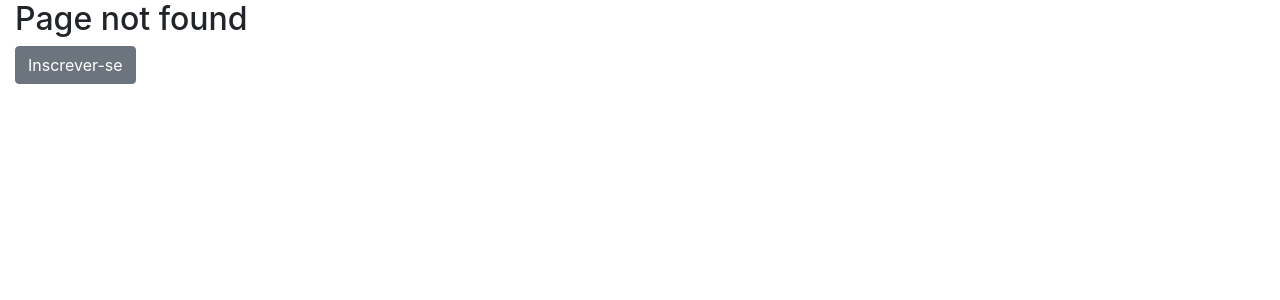
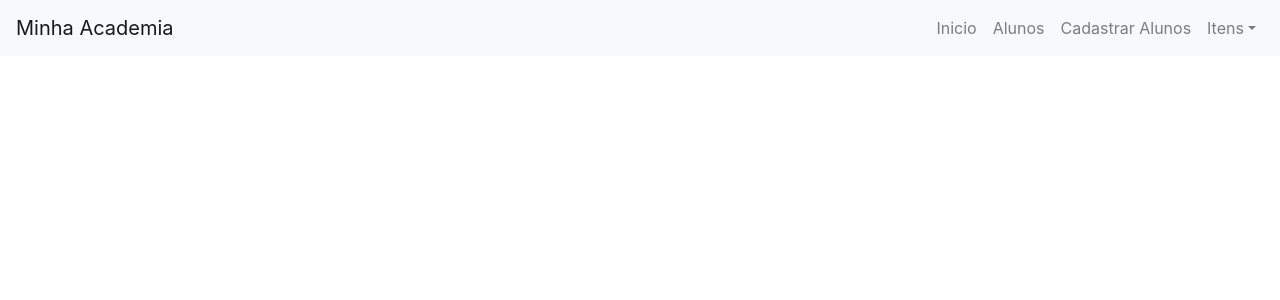
Before and after one commit to RaphaelDoBu/Minha-Academia-FrontEnd, a React (Create React App) app: page /nav in a window 1280 px wide. Before the commit this address had no page. Shown: the top 300 px of the page. Built offline with nearby package versions, Linux system fonts and the light colour scheme.

Commit message:
nav bar criada e com rotas

```diff
--- a/src/App.js
+++ b/src/App.js
@@ -8,6 +8,7 @@ import Academia from './components/Academia/academia'
 import CadastroCliente from './components/Cadastro-Cliente/cadastro-cliente'
 import AcademiaEditar from './components/Academia/academia-dados'
 import NotFound from './components/NotFound'
+import NavBar from './components/navbar';
 
 class App extends Component {
   render() {
@@ -22,6 +23,8 @@ class App extends Component {
                   <Route path="/logout" component={Logout} />
                   <Route path="/matricula" component={CadastroCliente} />
                   <Route path="/academia-editar" component={AcademiaEditar} />
+                  <Route path="/nav" component={NavBar}/>
+
                   <Route component={NotFound} />
                 </Switch>
               </div>
--- a/src/components/Cadastro-Cliente/cadastro-cliente.jsx
+++ b/src/components/Cadastro-Cliente/cadastro-cliente.jsx
@@ -106,7 +106,6 @@ class CadastroCliente extends Component {
         if (this.state.toDashboard === true) {
             return <Redirect to='/login' />
         }
-
 
         return (
             <div className="container">
--- /dev/null
+++ b/src/components/navbar.jsx
@@ -0,0 +1,61 @@
+import React from 'react';
+import { Collapse, Navbar, NavbarToggler, NavbarBrand, Nav, NavItem, NavLink, UncontrolledDropdown,
+  DropdownToggle, DropdownMenu, DropdownItem } from 'reactstrap';
+
+export default class NavBar extends React.Component {
+  constructor(props) {
+    super(props);
+
+    this.toggle = this.toggle.bind(this);
+    this.state = {
+      isOpen: false
+    };
+  }
+
+  toggle() {
+    this.setState({
+      isOpen: !this.state.isOpen
+    });
+  }
+
+  render() {
+    return (
+      <div>
+        <Navbar color="light" light expand="md">
+          <NavbarBrand href="/">Minha Academia</NavbarBrand>
+          <NavbarToggler onClick={this.toggle} />
+          <Collapse isOpen={this.state.isOpen} navbar>
+            <Nav className="ml-auto" navbar>
+              <NavItem>
+                <NavLink href="/">Inicio</NavLink>
+              </NavItem>
+              <NavItem>
+                <NavLink href="/matricula">Alunos</NavLink>
+              </NavItem>
+              <NavItem>
+                <NavLink href="/matricula">Cadastrar Alunos</NavLink>
+              </NavItem>
+              <UncontrolledDropdown nav inNavbar>
+                <DropdownToggle nav caret>
+                  Itens
+                </DropdownToggle>
+                <DropdownMenu right>
+                  <DropdownItem>
+                    Editar Cadastro
+                  </DropdownItem>
+                  <DropdownItem>
+                    Option 2
+                  </DropdownItem>
+                  <DropdownItem divider />
+                  <DropdownItem>
+                    Sair
+                  </DropdownItem>
+                </DropdownMenu>
+              </UncontrolledDropdown>
+            </Nav>
+          </Collapse>
+        </Navbar>
+      </div>
+    );
+  }
+}
```
Lines whose indentation alone changed are shown as unchanged.
